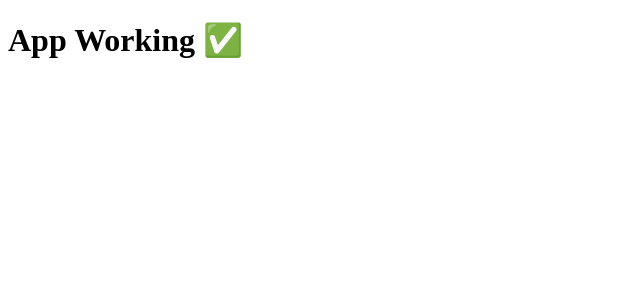
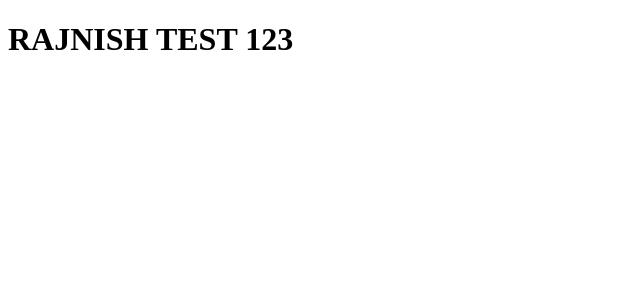
Before and after one commit to singhrajnish12399-dev/driftcart-v2, a React (Vite) app: page / in a window 1280 px wide. Shown: the top 300 px of the page, without its empty margins (0-640 px from the left). Built offline with nearby package versions, Linux system fonts and the light colour scheme.

Commit message:
Update App.jsx

```diff
--- a/src/App.jsx
+++ b/src/App.jsx
@@ -1,5 +1,7 @@
-function App() {
-  return <h1>App Working ✅</h1>;
+export default function App() {
+  return (
+    <div>
+      <h1>RAJNISH TEST 123</h1>
+    </div>
+  );
 }
-
-export default App;
```
